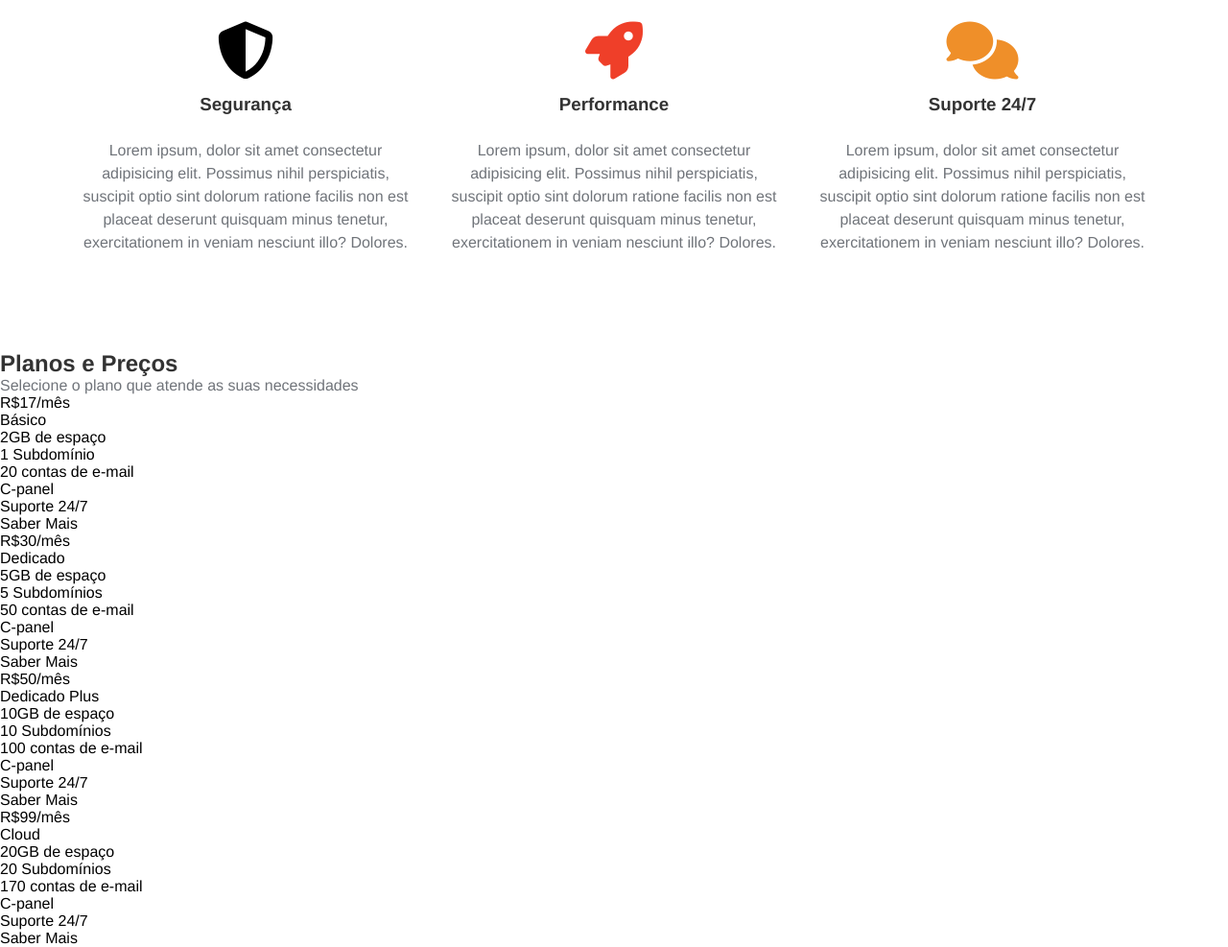
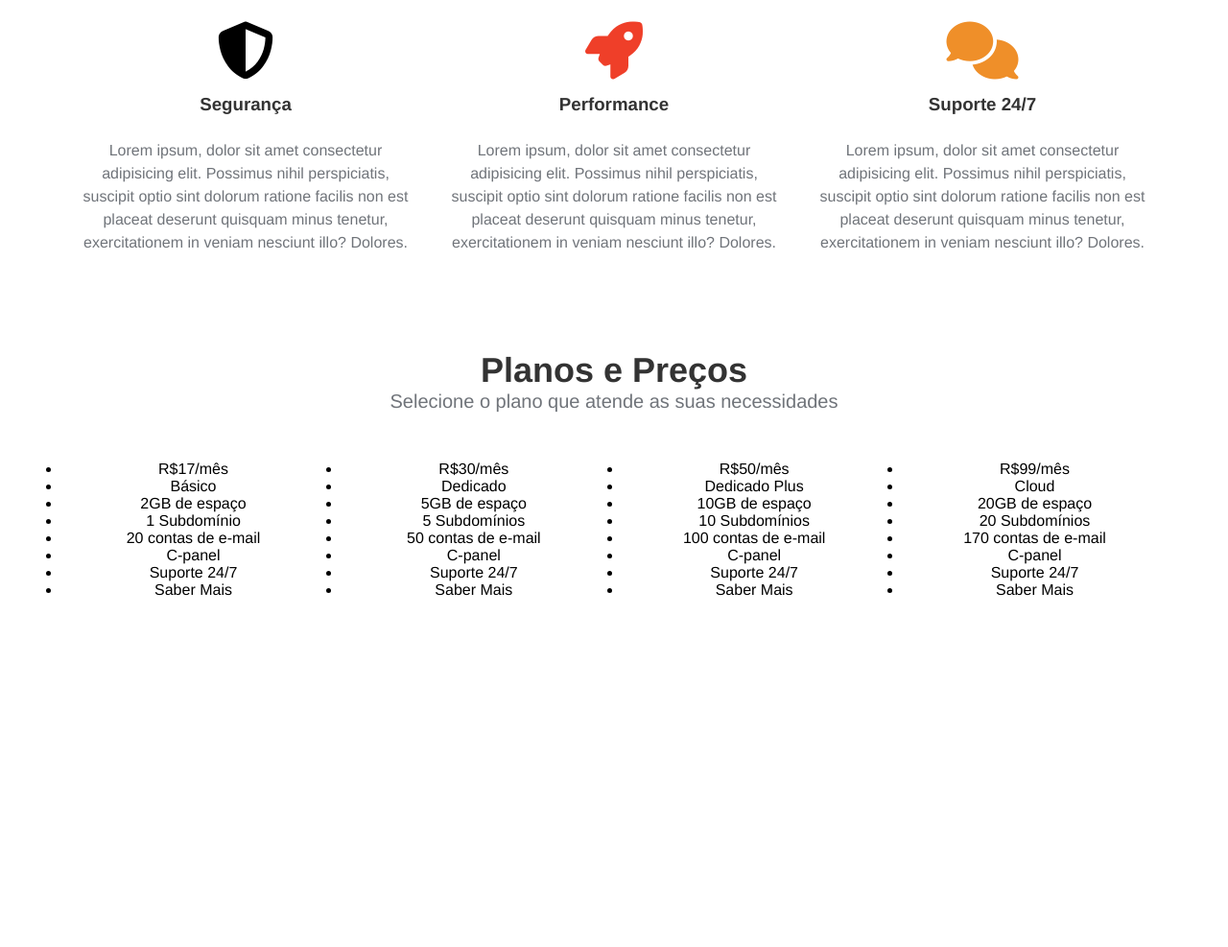
Before and after one commit to guilhermeviniciuus/TRISSYHOST, a plain HTML site: page src/index.html in a window 1280 px wide. Shown: the part 576-1563 px from the top of the page at 96% size. After the commit the page ends 1280 px from the top, so only its background shows below. Drawn offline with Linux system fonts and the light colour scheme.

Commit message:
Primeiros CSS na parte de preços

```diff
--- a/src/css/styles.css
+++ b/src/css/styles.css
@@ -139,3 +139,32 @@ nav{
 .services-container p {
     line-height: 24px;
 }
+
+/* preços e planos */
+
+.pricing-container{
+    padding-bottom: 5rem;
+    text-align: center;
+}
+
+.pricing-container h2{
+    font-size: 36px;
+    margin-top: 0px;
+}
+
+.pricing-container p {
+    font-size: 20px;
+}
+
+.plans-container{
+    display: flex;
+    justify-content:space-between;
+    width: 90%;
+    margin: 50px auto 0;
+}
+
+.plan{
+    flex: 1;
+    max-width: 275px;
+
+}
--- a/src/index.html
+++ b/src/index.html
@@ -3,7 +3,7 @@
 <head>
     <meta charset="UTF-8">
     <meta name="viewport" content="width=device-width, initial-scale=1.0">
-    <title>TRISSYHOST</title>
+    <title>TrissyHost</title>
     <link rel="stylesheet" href="css/styles.css">
     <!-- icones -->
     <link rel="stylesheet" href="https://cdnjs.cloudflare.com/ajax/libs/font-awesome/6.7.2/css/all.min.css" integrity="sha512-Evv84Mr4kqVGRNSgIGL/F/aIDqQb7xQ2vcrdIwxfjThSH8CSR7PBEakCr51Ck+w+/U6swU2Im1vVX0SVk9ABhg==" crossorigin="anonymous" referrerpolicy="no-referrer" />
```
